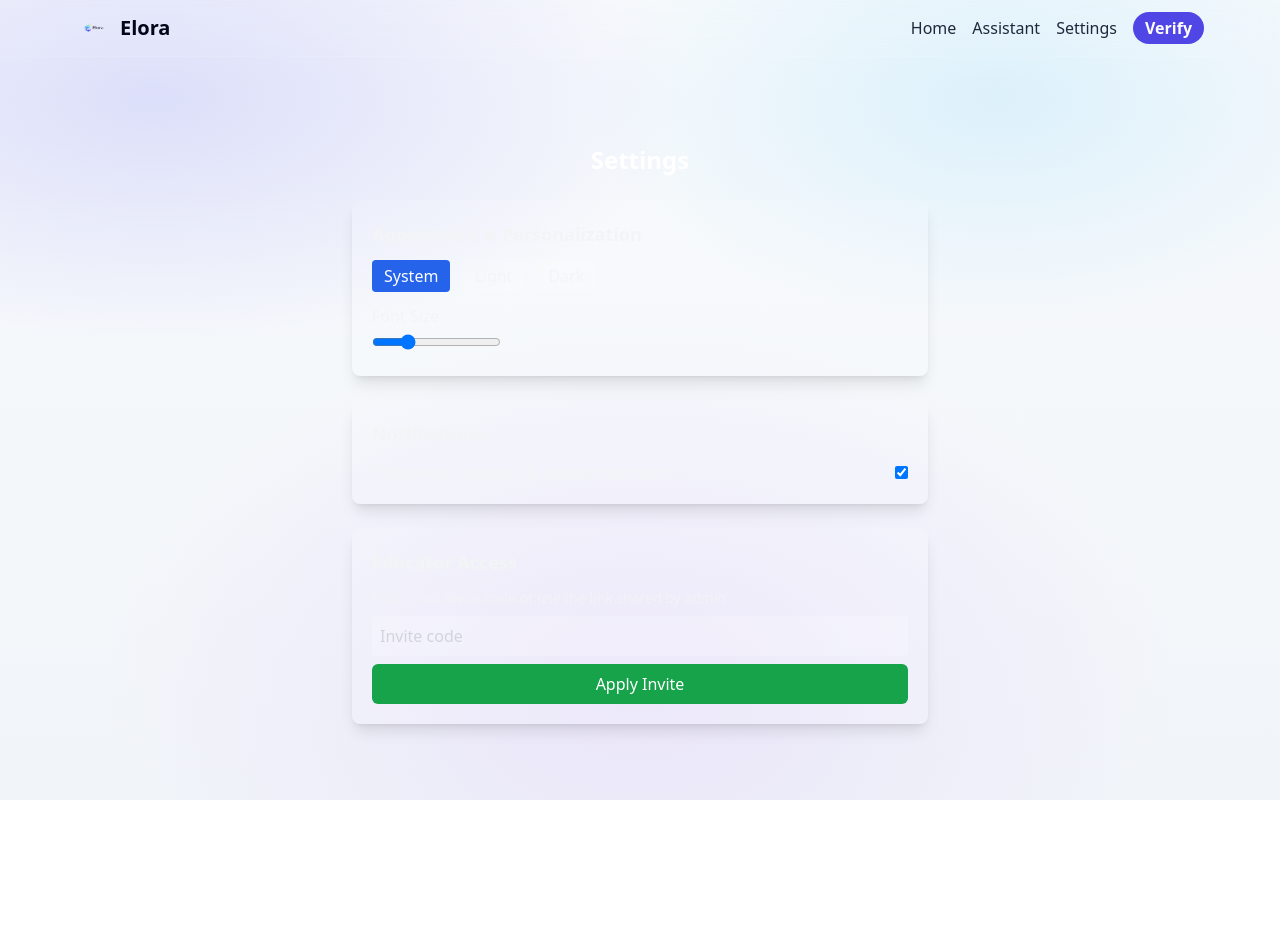
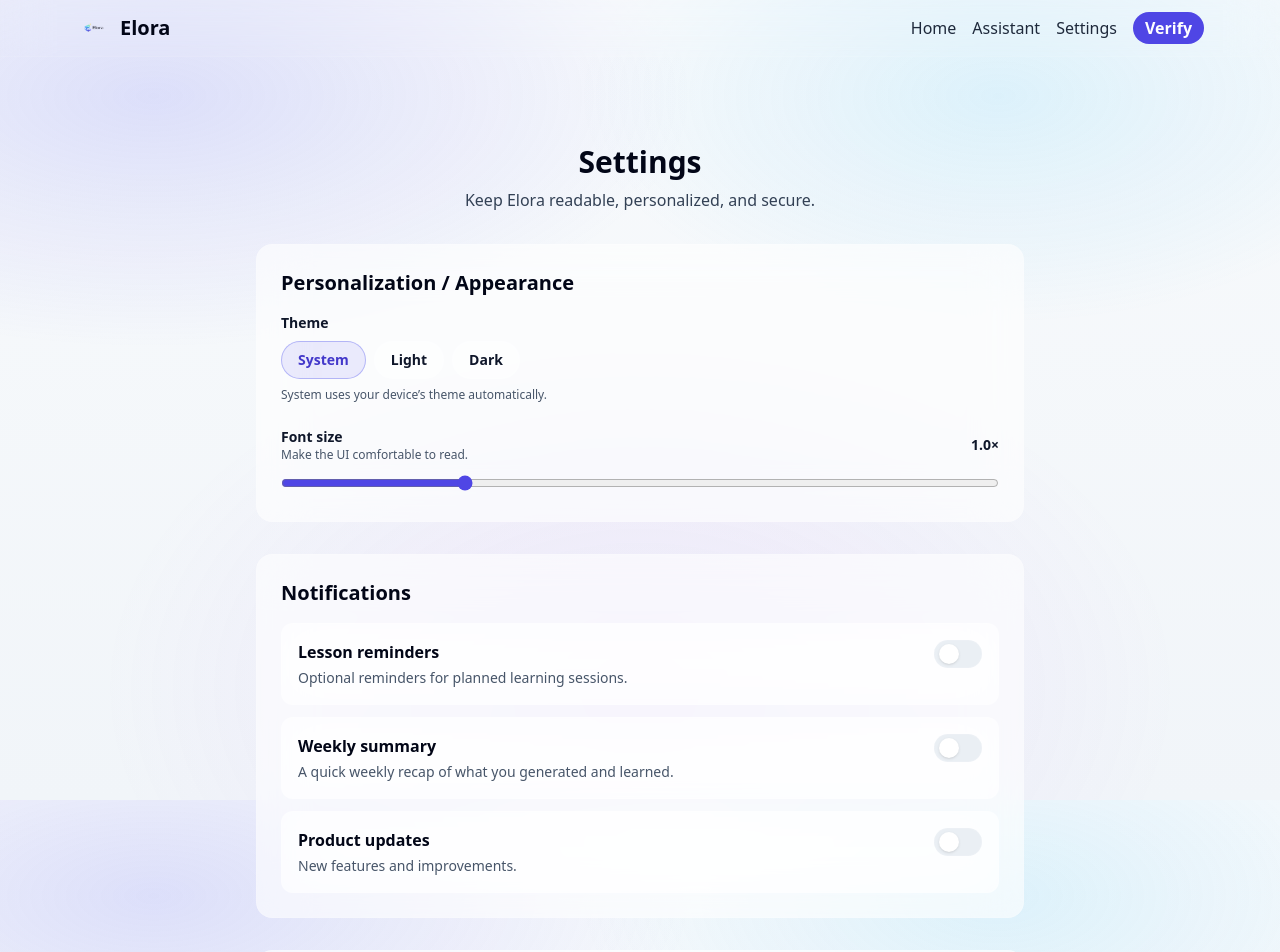
Before and after one commit to tweetharis-netizen/elora-verification-ui, a Next.js app: page /settings in a window 1280 px wide. Shown: the top 952 px of the page. Before the commit the page ends 800 px from the top, so only its background shows below. Built offline with nearby package versions, Linux system fonts and the light colour scheme.

Commit message:
Update settings.js

```diff
--- a/pages/settings.js
+++ b/pages/settings.js
@@ -1,101 +1,266 @@
 // pages/settings.js
+import { useEffect, useMemo, useState } from "react";
 import {
+  activateTeacher,
+  clearTeacherAccess,
+  getFontScale,
+  getNotifications,
+  getSession,
   getTheme,
+  isTeacher,
+  setFontScale,
+  setNotifications,
   setTheme,
-  getFontScale,
-  setFontScale,
-  activateTeacher,
 } from "@/lib/session";
-import { useState } from "react";
+
+function cn(...xs) {
+  return xs.filter(Boolean).join(" ");
+}
+
+function ToggleRow({ label, description, checked, onChange }) {
+  return (
+    <div className="flex items-start justify-between gap-4 rounded-xl border border-white/10 bg-white/55 dark:bg-slate-950/35 backdrop-blur-xl p-4">
+      <div>
+        <div className="font-extrabold text-slate-950 dark:text-white">{label}</div>
+        {description ? (
+          <div className="mt-1 text-sm text-slate-600 dark:text-slate-300">{description}</div>
+        ) : null}
+      </div>
+      <button
+        type="button"
+        onClick={onChange}
+        className={cn(
+          "w-12 h-7 rounded-full transition flex items-center px-1 border",
+          checked
+            ? "bg-emerald-600 border-emerald-500/40"
+            : "bg-slate-200/70 dark:bg-slate-800/60 border-white/10"
+        )}
+        aria-pressed={checked}
+      >
+        <span
+          className={cn(
+            "w-5 h-5 rounded-full bg-white shadow transition-transform",
+            checked ? "translate-x-5" : "translate-x-0"
+          )}
+        />
+      </button>
+    </div>
+  );
+}
 
 export default function Settings() {
-  const [theme, setThemeState] = useState(getTheme());
+  const [themeMode, setThemeMode] = useState(getTheme());
   const [font, setFont] = useState(getFontScale());
   const [invite, setInvite] = useState("");
-  const [notifications, setNotifications] = useState(true);
+  const [status, setStatus] = useState("");
+  const [notif, setNotif] = useState(getNotifications());
+  const [teacher, setTeacher] = useState(isTeacher());
+  const [verified, setVerified] = useState(Boolean(getSession().verified));
 
-  const handleApplyInvite = async () => {
-    const res = await fetch(`/api/teacher-invite?code=${invite}`);
-    if (res.ok) {
-      activateTeacher(invite);
-      alert("✅ Educator mode unlocked");
-    } else alert("Invalid invite");
+  useEffect(() => {
+    const sync = () => {
+      setThemeMode(getTheme());
+      setFont(getFontScale());
+      setNotif(getNotifications());
+      setTeacher(isTeacher());
+      setVerified(Boolean(getSession().verified));
     };
+    sync();
+    window.addEventListener("elora:session", sync);
+    return () => window.removeEventListener("elora:session", sync);
+  }, []);
 
-  const updateTheme = (t) => {
-    setTheme(t);
-    setThemeState(t);
-    document.documentElement.classList.toggle("dark", t === "dark");
-  };
+  const themeButtons = useMemo(
+    () => [
+      { id: "system", label: "System" },
+      { id: "light", label: "Light" },
+      { id: "dark", label: "Dark" },
+    ],
+    []
+  );
+
+  async function applyInvite() {
+    const code = invite.trim();
+    setStatus("");
+    if (!code) {
+      setStatus("Enter a code first.");
+      return;
+    }
+    if (!verified) {
+      setStatus("Please verify your email first. Educator access requires verification.");
+      return;
+    }
+
+    try {
+      const res = await fetch(`/api/teacher-invite?code=${encodeURIComponent(code)}`);
+      if (!res.ok) {
+        setStatus("Invalid invite code.");
+        return;
+      }
+      activateTeacher(code);
+      setStatus("Educator access enabled ✅");
+      setInvite("");
+      setTeacher(true);
+    } catch {
+      setStatus("Could not validate invite right now. Try again.");
+    }
+  }
+
+  function updateTheme(next) {
+    const m = (next || "system").toLowerCase();
+    setTheme(m);
+    setThemeMode(m);
+    // _app.js will apply html.dark via session event
+  }
+
+  function updateFont(next) {
+    const v = Number(next);
+    setFont(v);
+    setFontScale(v);
+  }
+
+  function updateNotif(next) {
+    setNotif(next);
+    setNotifications(next);
+  }
 
   return (
-    <div className="mt-20 max-w-xl mx-auto space-y-6 text-gray-100">
-      <h1 className="text-2xl font-bold mb-4 text-center text-white">Settings</h1>
+    <div className="mt-20 max-w-3xl mx-auto space-y-8 pb-10">
+      <div className="text-center">
+        <h1 className="text-3xl font-black text-slate-950 dark:text-white">Settings</h1>
+        <p className="mt-2 text-slate-700 dark:text-slate-300">
+          Keep Elora readable, personalized, and secure.
+        </p>
+      </div>
 
-      <div className="bg-white/10 rounded-lg p-5 shadow-lg">
-        <h2 className="font-semibold mb-3 text-lg">Appearance & Personalization</h2>
-        <div className="flex gap-3 mb-3">
-          {["System", "Light", "Dark"].map((m) => (
+      {/* Appearance */}
+      <section className="rounded-2xl border border-white/10 bg-white/60 dark:bg-slate-950/40 backdrop-blur-xl p-6">
+        <h2 className="text-xl font-extrabold text-slate-950 dark:text-white">
+          Personalization / Appearance
+        </h2>
+
+        <div className="mt-4">
+          <div className="text-sm font-bold text-slate-900 dark:text-white">Theme</div>
+          <div className="mt-2 flex flex-wrap gap-2">
+            {themeButtons.map((b) => (
               <button
-              key={m}
-              onClick={() => updateTheme(m.toLowerCase())}
-              className={`px-3 py-1 rounded ${
-                theme === m.toLowerCase()
-                  ? "bg-blue-600 text-white"
-                  : "bg-white/10 hover:bg-white/20"
-              }`}
+                key={b.id}
+                type="button"
+                onClick={() => updateTheme(b.id)}
+                className={cn(
+                  "px-4 py-2 rounded-full border text-sm font-extrabold transition",
+                  themeMode === b.id
+                    ? "border-indigo-500/40 bg-indigo-600/10 text-indigo-700 dark:text-indigo-200"
+                    : "border-white/10 bg-white/50 dark:bg-slate-950/35 text-slate-900 dark:text-white hover:bg-white/70 dark:hover:bg-slate-950/50"
+                )}
               >
-              {m}
+                {b.label}
               </button>
             ))}
           </div>
-        <div className="mt-2">
-          <label className="block mb-1">Font Size</label>
+          <div className="mt-2 text-xs text-slate-600 dark:text-slate-400">
+            System uses your device’s theme automatically.
+          </div>
+        </div>
+
+        <div className="mt-6">
+          <div className="flex items-center justify-between gap-4">
+            <div>
+              <div className="text-sm font-bold text-slate-900 dark:text-white">Font size</div>
+              <div className="text-xs text-slate-600 dark:text-slate-400">
+                Make the UI comfortable to read.
+              </div>
+            </div>
+            <div className="text-sm font-extrabold text-slate-900 dark:text-white">
+              {font.toFixed(1)}×
+            </div>
+          </div>
+
           <input
+            className="mt-3 w-full accent-indigo-600"
             type="range"
             min="0.9"
             max="1.3"
             step="0.1"
             value={font}
-            onChange={(e) => {
-              const v = parseFloat(e.target.value);
-              setFont(v);
-              setFontScale(v);
-            }}
+            onChange={(e) => updateFont(e.target.value)}
           />
         </div>
-      </div>
+      </section>
 
-      <div className="bg-white/10 rounded-lg p-5 shadow-lg">
-        <h2 className="font-semibold mb-3 text-lg">Notifications</h2>
-        <div className="flex items-center justify-between">
-          <span>Allow email updates & lesson reminders</span>
-          <input
-            type="checkbox"
-            checked={notifications}
-            onChange={() => setNotifications(!notifications)}
+      {/* Notifications */}
+      <section className="rounded-2xl border border-white/10 bg-white/60 dark:bg-slate-950/40 backdrop-blur-xl p-6">
+        <h2 className="text-xl font-extrabold text-slate-950 dark:text-white">Notifications</h2>
+        <div className="mt-4 space-y-3">
+          <ToggleRow
+            label="Lesson reminders"
+            description="Optional reminders for planned learning sessions."
+            checked={notif.lessonReminders}
+            onChange={() => updateNotif({ ...notif, lessonReminders: !notif.lessonReminders })}
+          />
+          <ToggleRow
+            label="Weekly summary"
+            description="A quick weekly recap of what you generated and learned."
+            checked={notif.weeklySummary}
+            onChange={() => updateNotif({ ...notif, weeklySummary: !notif.weeklySummary })}
+          />
+          <ToggleRow
+            label="Product updates"
+            description="New features and improvements."
+            checked={notif.productUpdates}
+            onChange={() => updateNotif({ ...notif, productUpdates: !notif.productUpdates })}
           />
         </div>
-      </div>
+      </section>
 
-      <div className="bg-white/10 rounded-lg p-5 shadow-lg">
-        <h2 className="font-semibold mb-3 text-lg">Educator Access</h2>
-        <p className="text-sm mb-2 opacity-80">
-          Enter your invite code or use the link shared by admin.
+      {/* Educator Access */}
+      <section className="rounded-2xl border border-white/10 bg-white/60 dark:bg-slate-950/40 backdrop-blur-xl p-6">
+        <h2 className="text-xl font-extrabold text-slate-950 dark:text-white">Educator Access</h2>
+        <p className="mt-2 text-sm text-slate-700 dark:text-slate-300">
+          Educator tools are protected. You must be verified and have a valid invite code.
         </p>
+
+        <div className="mt-4 grid gap-3">
           <input
             value={invite}
             onChange={(e) => setInvite(e.target.value)}
-          placeholder="Invite code"
-          className="w-full p-2 mb-2 rounded bg-white/20 text-white placeholder-gray-300"
+            placeholder="Invite code (e.g., GENESIS2026)"
+            className="w-full rounded-xl border border-white/10 bg-white/65 dark:bg-slate-950/35 px-4 py-3 text-sm text-slate-900 dark:text-white placeholder:text-slate-500 dark:placeholder:text-slate-400 outline-none focus:ring-2 focus:ring-indigo-500/40"
           />
+
           <button
-          onClick={handleApplyInvite}
-          className="w-full py-2 bg-green-600 hover:bg-green-700 text-white rounded-md"
+            type="button"
+            onClick={applyInvite}
+            className="w-full rounded-xl px-5 py-3 font-extrabold text-white bg-emerald-600 hover:bg-emerald-700 shadow-lg shadow-emerald-500/20"
           >
             Apply Invite
           </button>
+
+          {teacher ? (
+            <button
+              type="button"
+              onClick={() => {
+                clearTeacherAccess();
+                setTeacher(false);
+                setStatus("Educator access removed.");
+              }}
+              className="w-full rounded-xl px-5 py-3 font-bold border border-white/10 bg-white/60 dark:bg-slate-950/35 text-slate-900 dark:text-white hover:bg-white/80 dark:hover:bg-slate-950/55"
+            >
+              Remove educator access
+            </button>
+          ) : null}
+
+          {status ? (
+            <div className="text-sm font-bold text-slate-800 dark:text-slate-200">{status}</div>
+          ) : null}
+
+          {!verified ? (
+            <div className="text-xs text-amber-700 dark:text-amber-200">
+              You’re not verified yet — verification is required for educator access.
             </div>
+          ) : null}
+        </div>
+      </section>
     </div>
   );
 }
```
Lines whose indentation alone changed are shown as unchanged.
